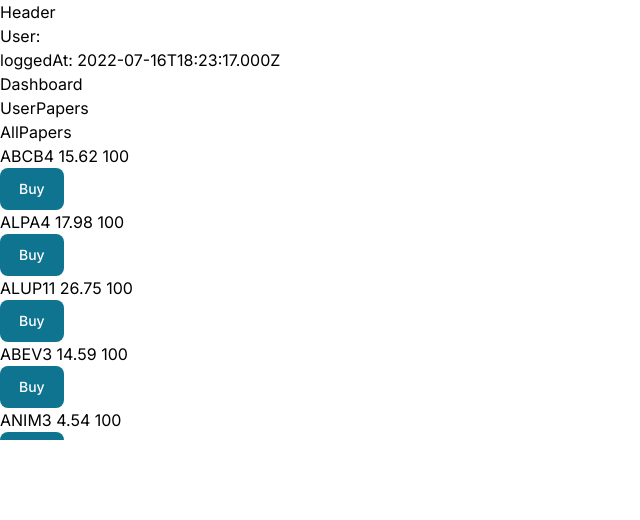
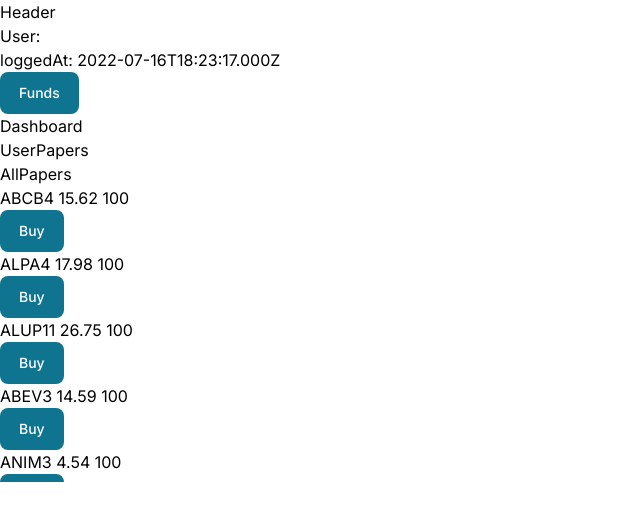
Before and after one commit to pedrossdemelo/xt-brokers, a React (Vite) app: page /dashboard in a window 1280 px wide. Shown: the top 520 px of the page, without its empty margins (0-640 px from the left). Built offline with nearby package versions, Linux system fonts and the light colour scheme.

Commit message:
feat(components): add funds link in header

```diff
--- a/src/components/Header.tsx
+++ b/src/components/Header.tsx
@@ -1,16 +1,30 @@
+import { Button } from "flowbite-react";
 import useUserData from "hooks/useUserData";
 import React from "react";
+import { useNavigate } from "react-router-dom";
 
 type Props = {};
 
+function useHeader() {
+  const { user, loggedAt } = useUserData();
+  const navigate = useNavigate();
+
+  function goToFunds() {
+    navigate("/funds");
+  }
+
+  return { user, loggedAt, goToFunds };
+}
+
 export default function Header({}: Props) {
-  const { user, loggedAt } = useUserData();
+  const { user, loggedAt, goToFunds } = useHeader();
 
   return (
     <>
       <div>Header</div>
       <div id="user">User: {user}</div>
       <div id="last-login">loggedAt: {loggedAt.toISOString()}</div>
+      <Button onClick={goToFunds}>Funds</Button>
     </>
   );
 }
```
